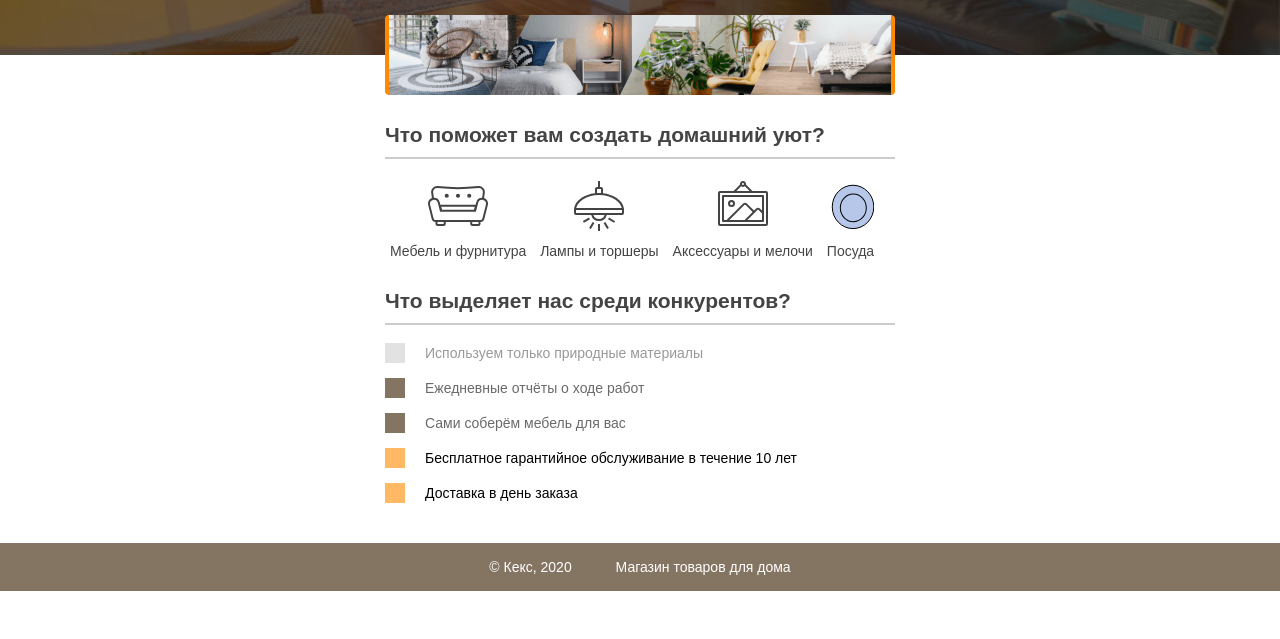
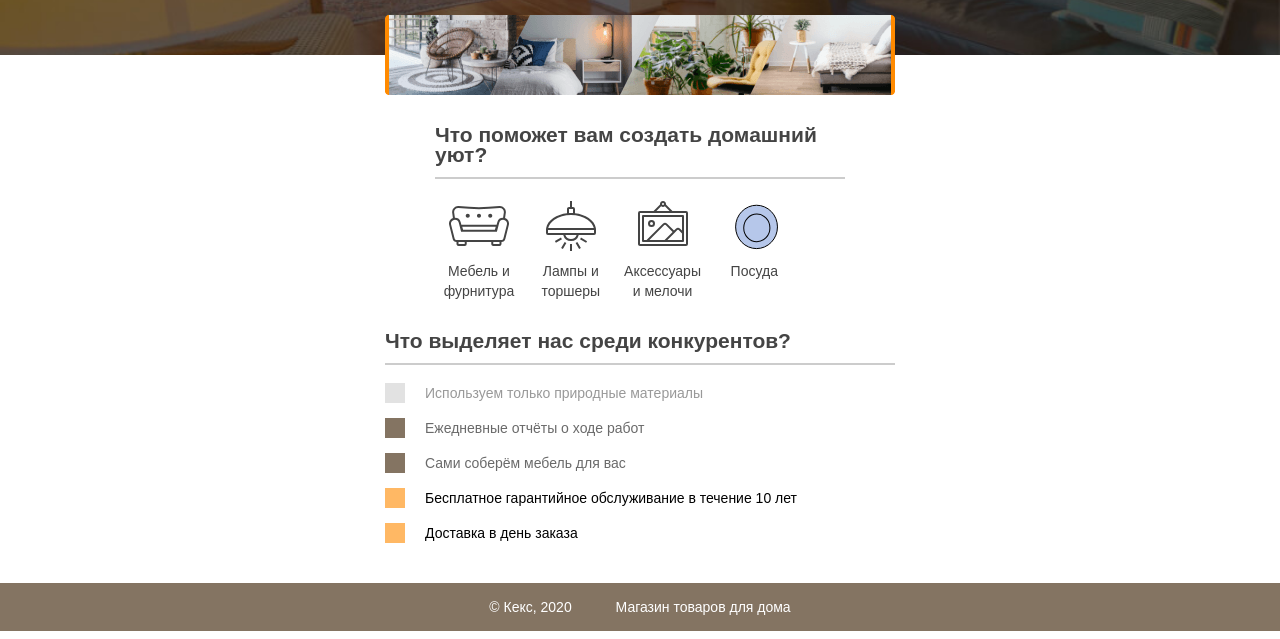
Before and after one commit to evaaaag/evaaaag.github.io, a plain HTML site: page project-gloevk/index.html in a window 1280 px wide. Shown: the part 161-800 px from the top of the page. Drawn offline with Linux system fonts and the light colour scheme.

Commit message:
Update style.css

```diff
--- a/project-gloevk/style.css
+++ b/project-gloevk/style.css
@@ -52,7 +52,7 @@ h2 {
 }
 
 .features {
-  width: 510px;
+  width: 410px;
   margin: 0 auto 30px;
   padding: 0 20px;
 }
@@ -60,7 +60,7 @@ h2 {
 .features p {
   display: inline-block;
   vertical-align: top;
-  width: %;
+  width: 19%;
   margin: 0 5px;
   background-repeat: no-repeat;
   background-position: center top;
```
